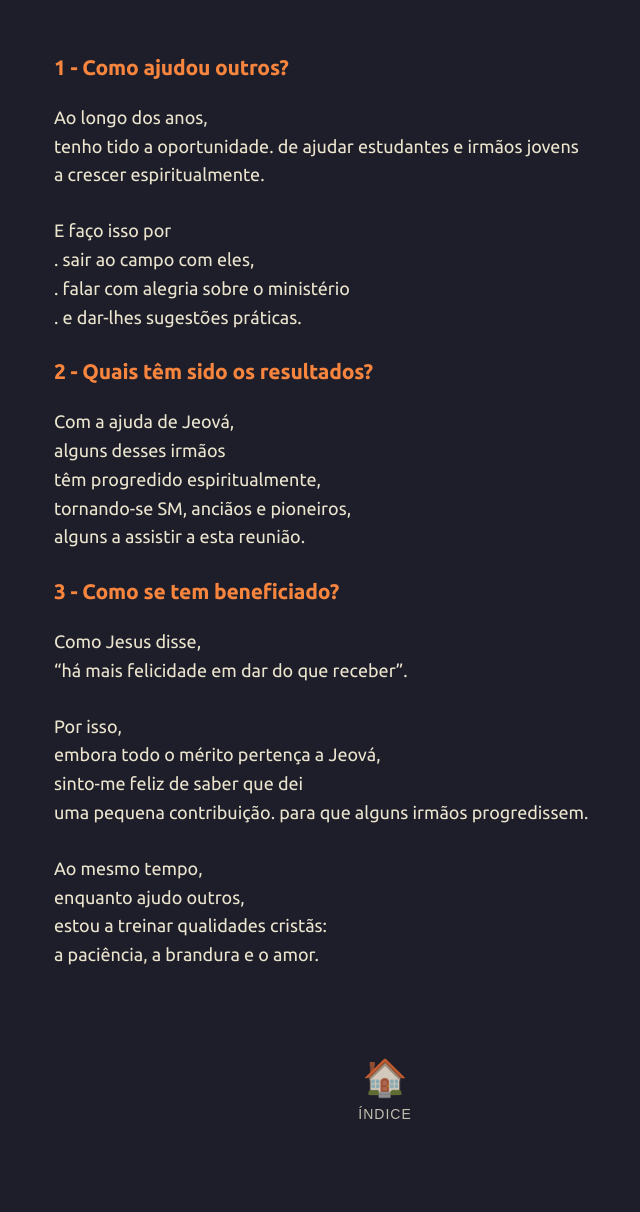
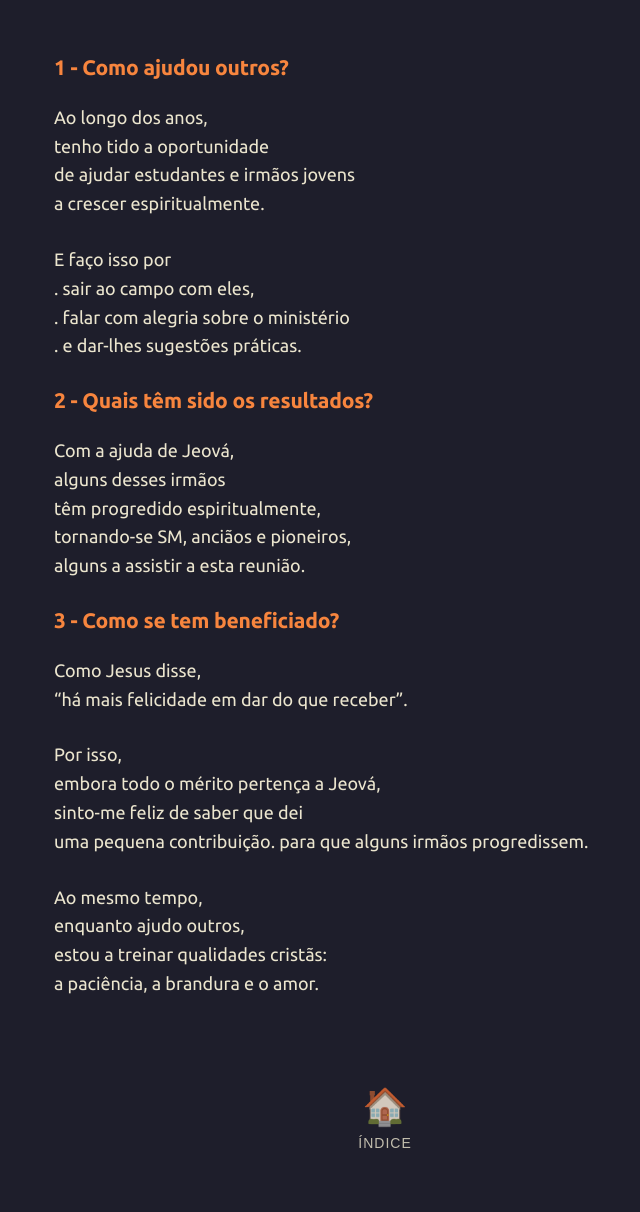
Before and after one commit to joaquim-capitao/jw, a Jekyll site: the page built from entrevista.md, in a window 1280 px wide. Shown: the whole page, without its empty margins (255-895 px from the left). Built offline with Jekyll 4.4.1, drawn with Linux system fonts in a browser that asks for light colours; our own code applies the rules of GitHub Pages for plain Markdown files; before the commit the page ends 1183 px from its top, so only the background shows below that.

```diff
--- a/entrevista.md
+++ b/entrevista.md
@@ -1,7 +1,7 @@
 ### 1 - Como ajudou outros?
 
 Ao longo dos anos,
-tenho tido a oportunidade.
+tenho tido a oportunidade
 de ajudar estudantes e irmãos jovens
 a crescer espiritualmente.
 
```
